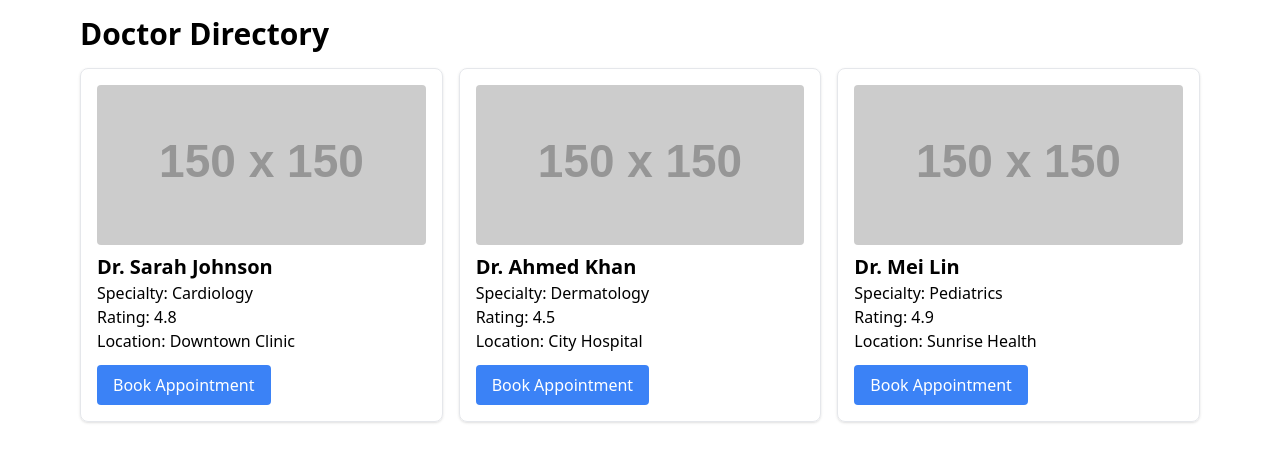
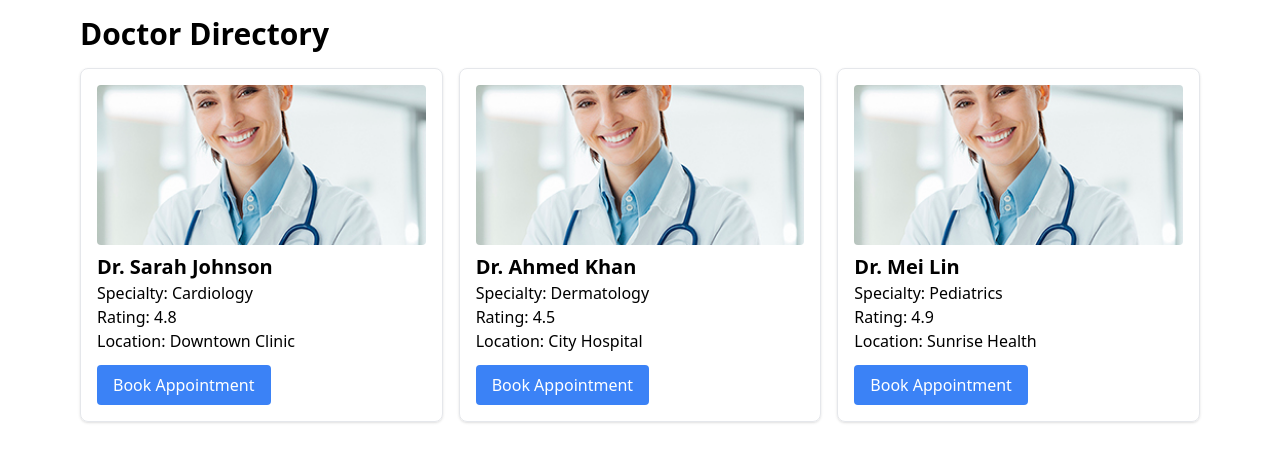
Before and after one commit to stellavin/docker-booking-ui, a React (Create React App) app: page / in a window 1280 px wide. Shown: the top 462 px of the page. Built offline with nearby package versions, Linux system fonts and the light colour scheme.

Commit message:
changed image to read from assets folder

```diff
--- a/src/mockData.js
+++ b/src/mockData.js
@@ -1,3 +1,5 @@
+import doctorImg from './assets/doctor.jpg';
+
 export const doctors = [
     {
       id: 1,
@@ -6,7 +8,7 @@ export const doctors = [
       rating: 4.8,
       availability: ["10:00 AM", "11:30 AM"],
       location: "Downtown Clinic",
-      photo: "https://via.placeholder.com/150"
+      photo: doctorImg
     },
     {
       id: 2,
@@ -15,7 +17,7 @@ export const doctors = [
       rating: 4.5,
       availability: ["2:00 PM", "3:30 PM"],
       location: "City Hospital",
-      photo: "https://via.placeholder.com/150"
+      photo: doctorImg
     },
     {
       id: 3,
@@ -24,7 +26,7 @@ export const doctors = [
       rating: 4.9,
       availability: ["9:00 AM", "1:00 PM"],
       location: "Sunrise Health",
-      photo: "https://via.placeholder.com/150"
+      photo: doctorImg
     }
   ];
 
```
Also changed, not shown: src/assets/doctor.jpg (added).
